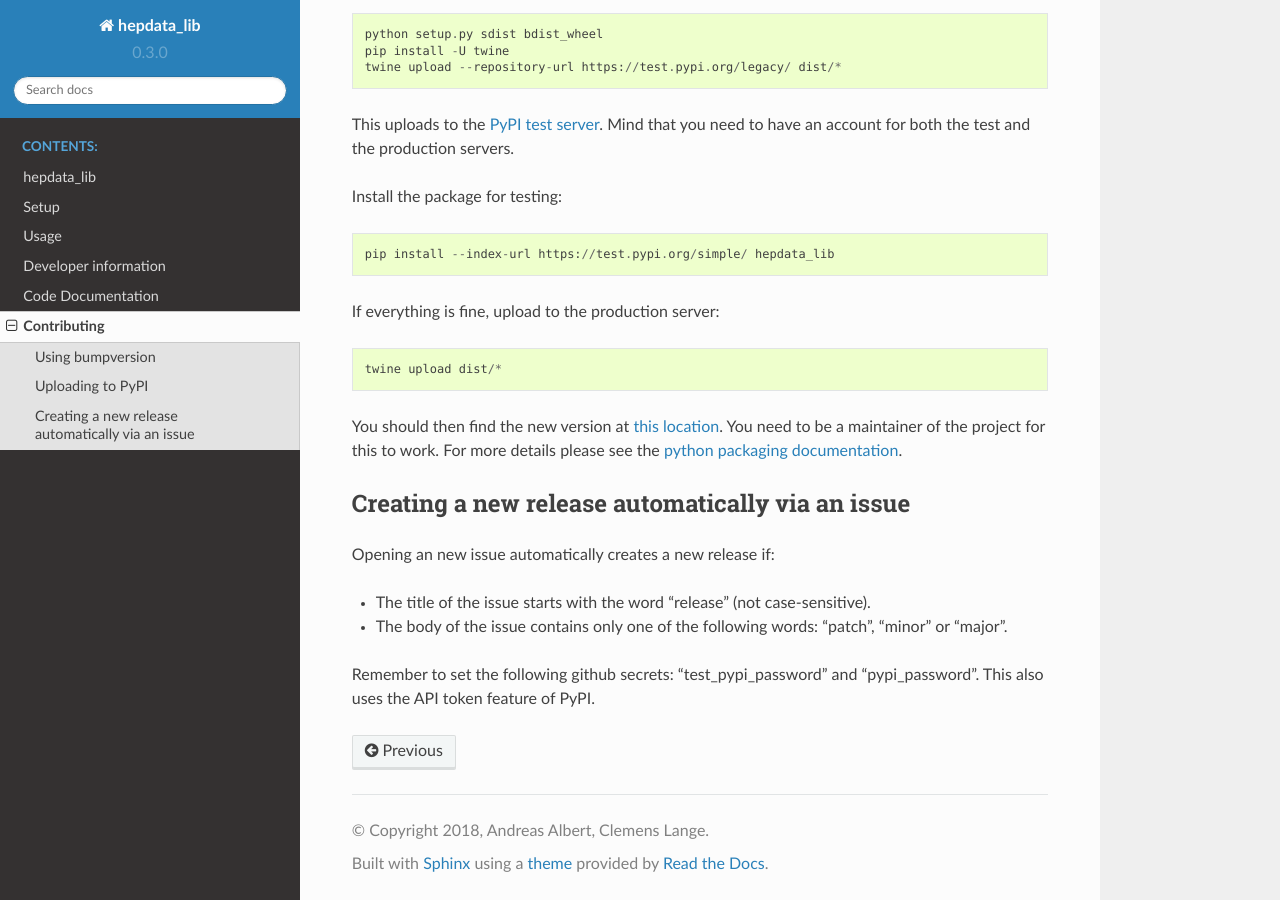
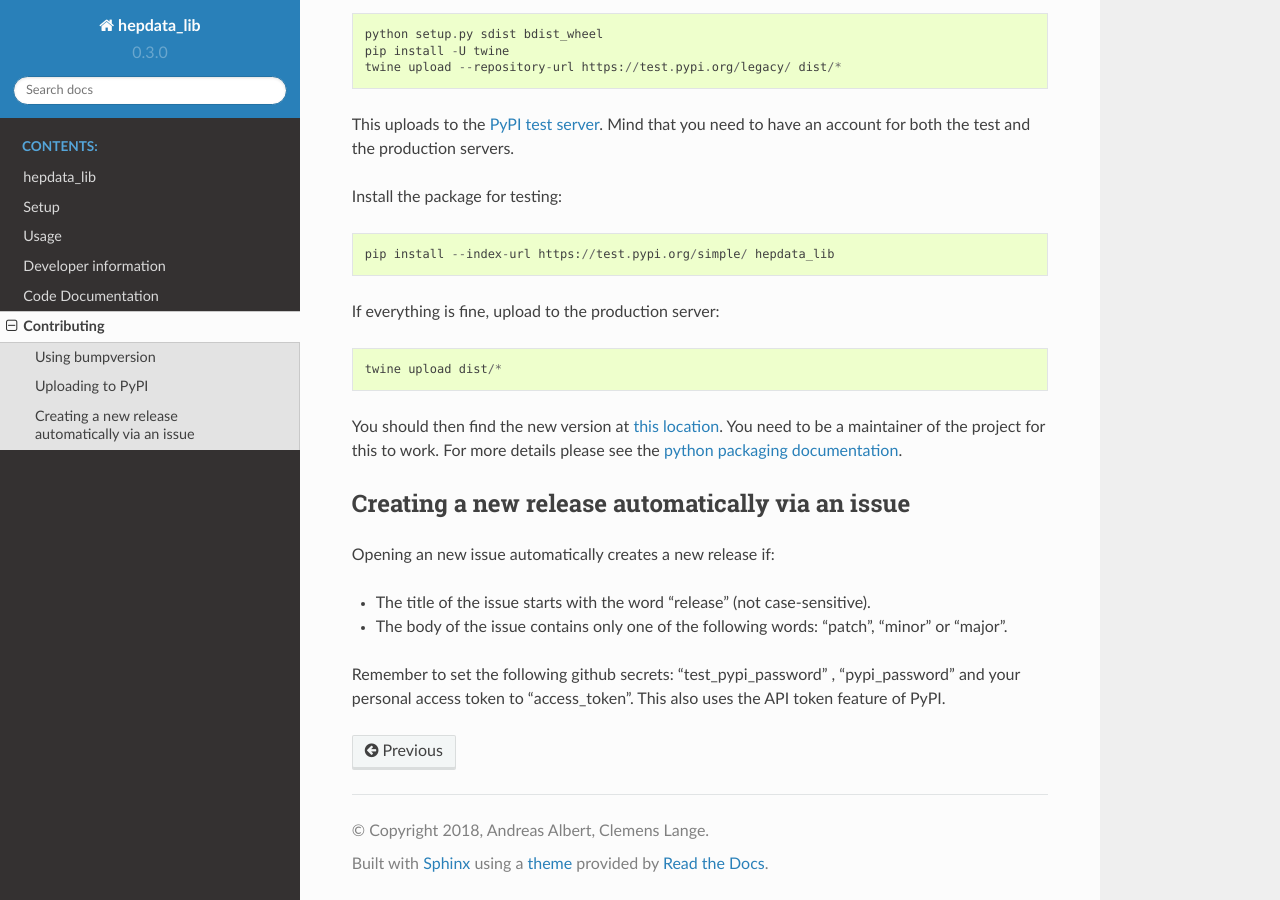
Before and after one commit to HEPData/hepdata_lib, a Sphinx documentation site: the page built from docs/contributing.rst, in a window 1280 px wide and 900 px high, scrolled down 998 px. Built offline with Sphinx 7.4.7 and the Read the Docs theme 2.0.0, drawn with Linux system fonts in a browser that asks for light colours.

Commit message:
Fixed release.yml for protected branches and updated docs (#129)

```diff
--- a/docs/contributing.rst
+++ b/docs/contributing.rst
@@ -78,4 +78,4 @@ Opening an new issue automatically creates a new release if:
 - The title of the issue starts with the word "release" (not case-sensitive).
 - The body of the issue contains only one of the following words: "patch", "minor" or "major".
 
-Remember to set the following github secrets: "test_pypi_password" and "pypi_password". This also uses the API token feature of PyPI.
+Remember to set the following github secrets: "test_pypi_password" , "pypi_password" and your personal access token to "access_token". This also uses the API token feature of PyPI.
```
Also changed, not shown: 1 other file.
